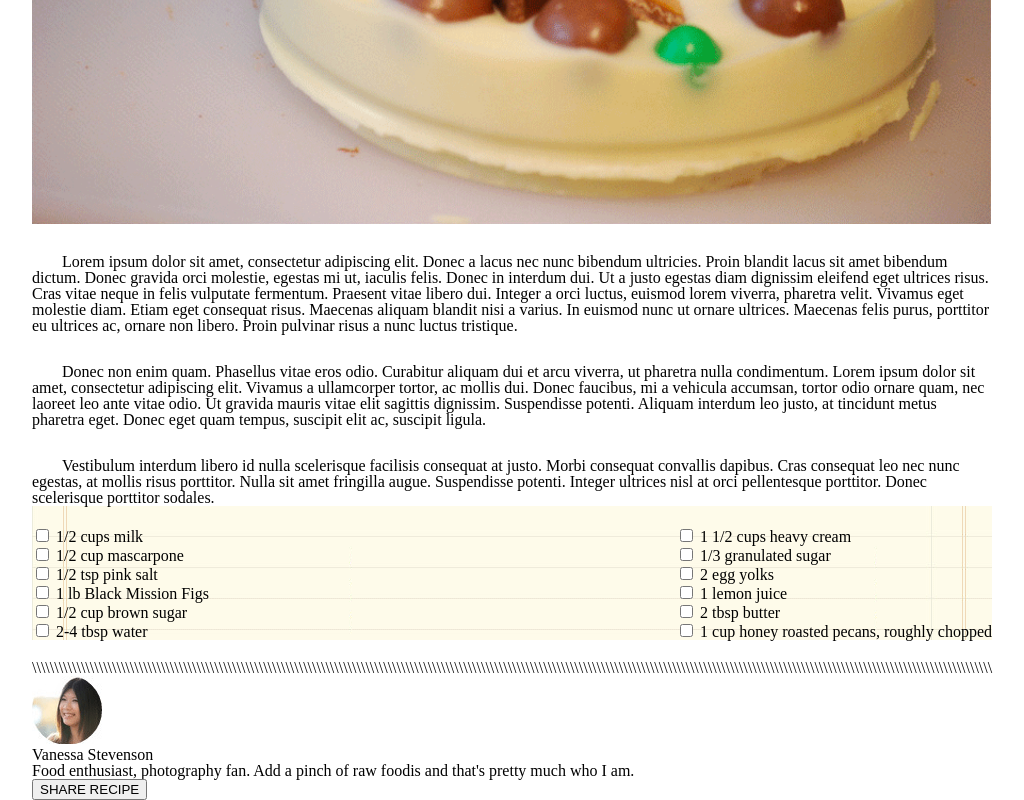
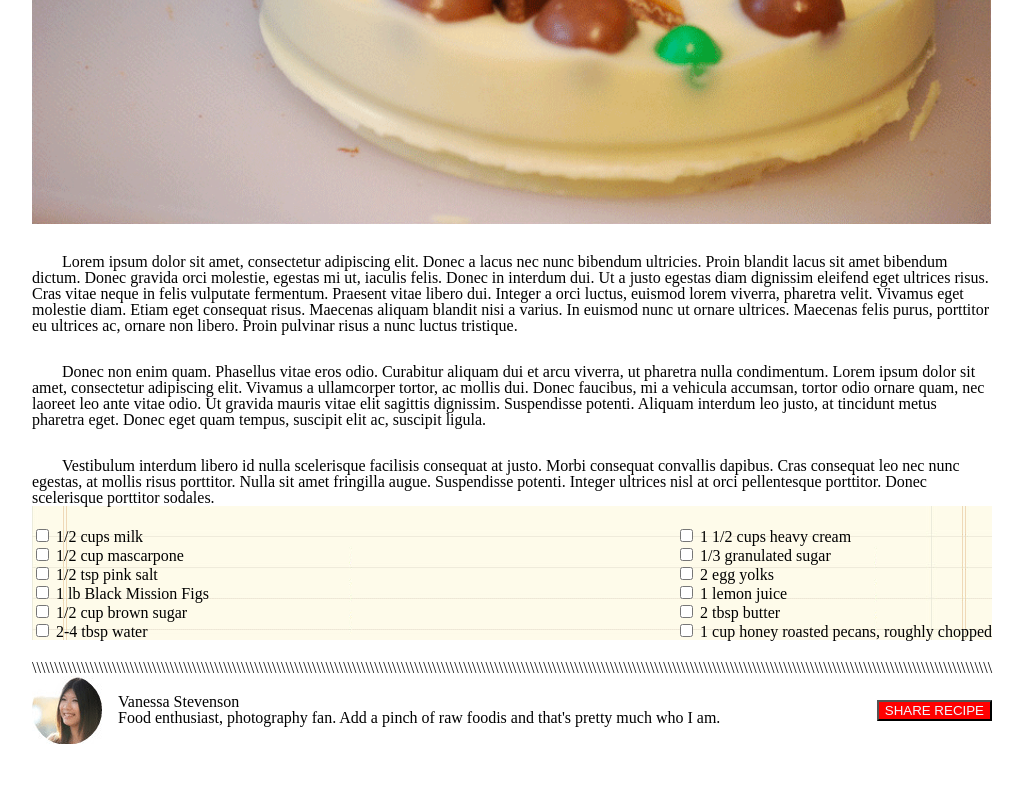
Before and after one commit to TimM32/Chocolate-Pizaa, a plain HTML site: page index.html in a window 1280 px wide. Shown: the part 581-1381 px from the top of the page, without its empty margins (128-1152 px from the left). After the commit the page ends 1325 px from the top, so only its background shows below. Drawn offline with Linux system fonts and the light colour scheme.

Commit message:
add in the van image, text, and button

```diff
--- a/css/style.css
+++ b/css/style.css
@@ -76,3 +76,22 @@
 .chocolate_pizza_divider {
     padding-top: 20px;
 }
+
+.van {
+    display: flex;
+    align-items: center;
+    justify-content: space-between;
+}
+
+.van_image_text {
+    display: flex;
+    align-items: center;
+    gap: 15px;
+
+}
+
+.button_share {
+    background-color: red;
+    color: aliceblue;
+
+}
--- a/index.html
+++ b/index.html
@@ -108,7 +108,7 @@
             </div>
 
             <p class="chocolate_pizza_divider">\\\\\\\\\\\\\\\\\\\\\\\\\\\\\\\\\\\\\\\\\\\\\\\\\\\\\\\\\\\\\\\\\\\\\\\\\\\\\\\\\\\\\\\\\\\\\\\\\\\\\\\\\\\\\\\\\\\\\\\\\\\\\\\\\\\\\\\\\\\\\\\\\\\\\\\\\\\\\\\\\\\\\\\\\\\\\\\\\\\\\\\\\\\\\\\\\\\\\\\\\\\\\\\\\\\\\\\\</p>
-
+            <section class="van">
             <div class="van_image_text">
                 <img class="van_image" src="images/van-pic.png" alt="Head Shot photo of Vanessa Stevenson">
                 <div class="vann_text">
@@ -116,7 +116,7 @@
                     <p class="van_text_description">Food enthusiast, photography fan. Add a pinch of raw foodis and that's pretty much who I am.</p>
                 </div>
             </div>
-            <button type="submit" class="button">SHARE RECIPE</button>
+            <button type="submit" class="button_share">SHARE RECIPE</button>
         </section>
 
 
```
